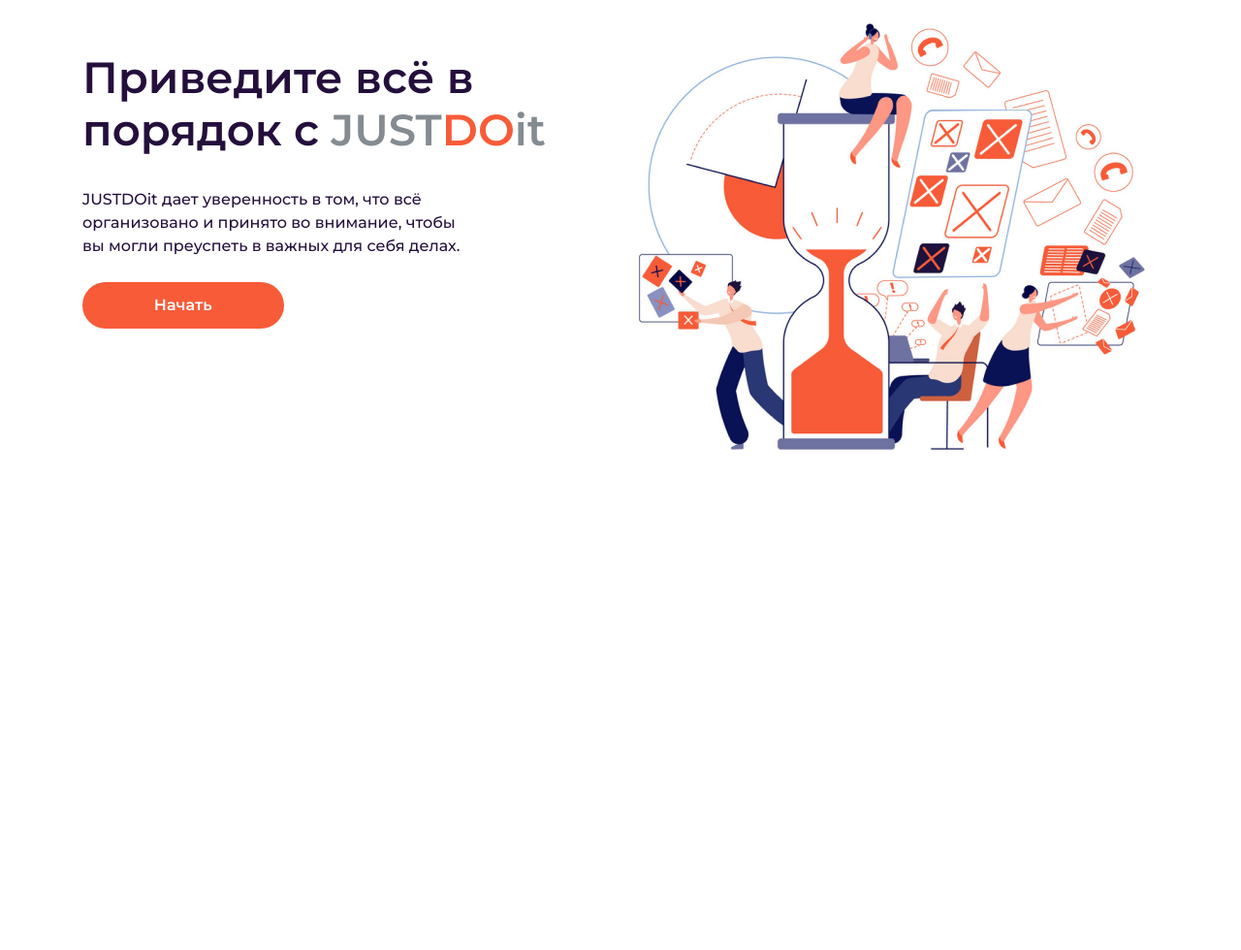
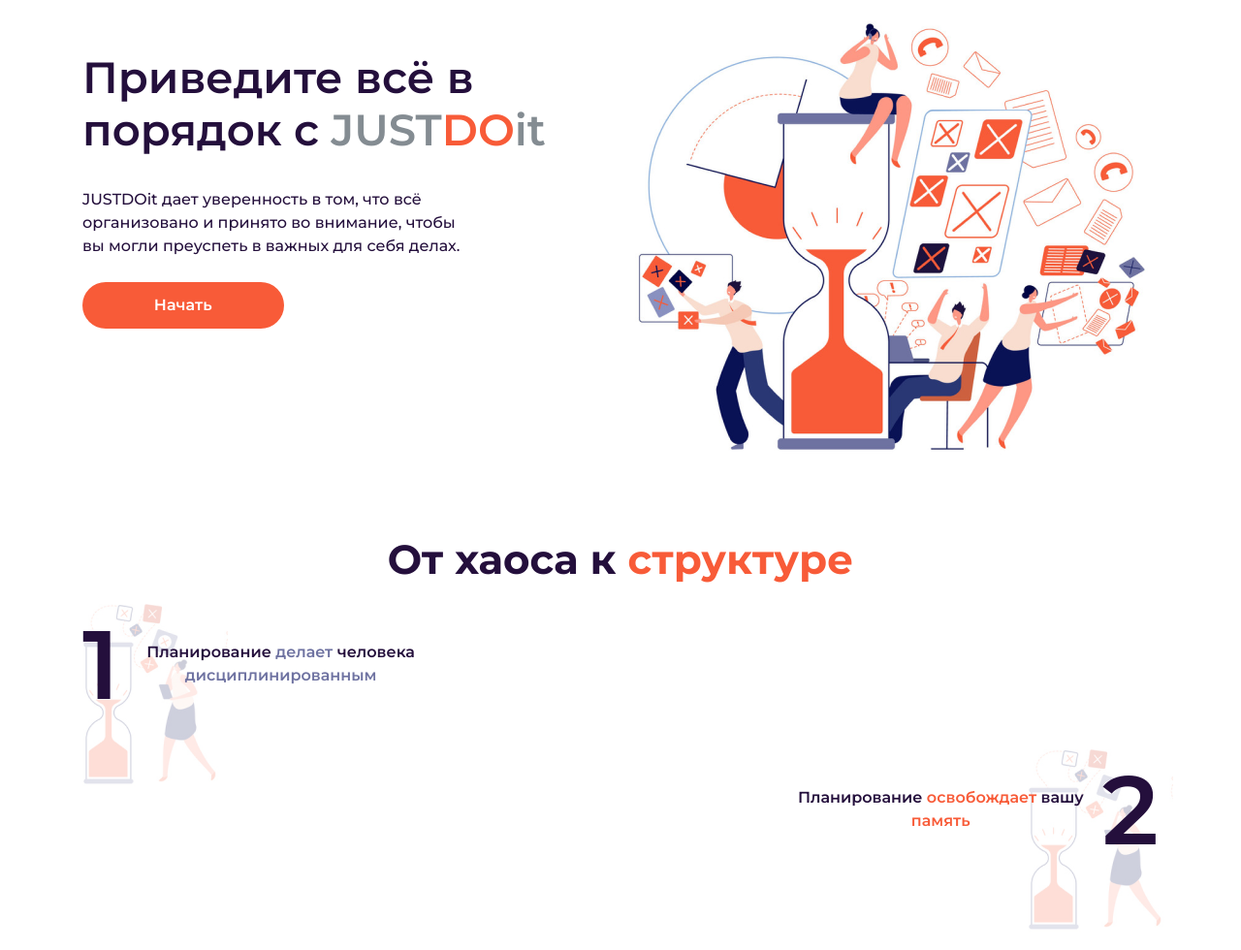
Before and after one commit to alyonaStartseva77/JUSTDOit, a website: page src/index.html in a window 1280 px wide. Shown: the part 127-1107 px from the top of the page at 97% size. Before the commit the page ends 1009 px from the top, so only its background shows below. Drawn offline with nearby package versions, Linux system fonts and the light colour scheme.

Commit message:
Added section "Advantages" Added template for advantage-item

```diff
--- a/src/index.html
+++ b/src/index.html
@@ -24,7 +24,7 @@
             <div class="col-md-3">
                 <a class="header__logo" href="#">
                     <img src="img/start-page/logo.png" alt="Logo JUSTDOit">
-                    <span>JUST<span class="logo-orange">DO</span>it</span>
+                    <span>JUST<span class="span-orange">DO</span>it</span>
                 </a>
             </div>
            <div class="col-lg-2 offset-lg-4 col-md-3 offset-md-2 my-3 my-md-0 col-sm-6">
@@ -38,9 +38,10 @@
        <main>
            <section class="about row">
               <div class="col-xl-6 col-lg-7">
+                  <!--flex-start -->
                   <div class="row">
                       <div class="col-lg-12">
-                          <h1>Приведите всё в порядок с <span class="about-grey">JUST<span class="logo-orange">DO</span>it</span></h1>
+                          <h1>Приведите всё в порядок с <span class="about-grey">JUST<span class="span-orange">DO</span>it</span></h1>
                       </div>
                   </div>
                   <div class="row">
@@ -55,11 +56,26 @@
                   </div>
               </div>
                <div class="about__bg col-xl-6 col-lg-5 d-none d-lg-block" >
-                   <img src="./img/start-page/about-bg.png" alt="">
+                   <img src="./img/start-page/about-bg.png" alt="This was a picture">
                </div>
            </section>
 
            <section class="advantages">
+                <h2>От хаоса к <span class="span-orange">структуре</span></h2>
+                <div class="row">
+                    <div class="col-12 advantages__item">
+                        <div class="item__text">
+                            <span class="item__number">1</span>
+                            <span class="item__description">Планирование <span class="span-blue">делает</span> человека <span class="span-blue">дисциплинированным</span></span>
+                        </div>
+                    </div>
+                    <div class="col-12 advantages__item advantages__item_reverse">
+                        <div class="item__text">
+                            <span class="item__number">2</span>
+                            <span class="item__description">Планирование <span class="span-orange">освобождает</span> вашу <span class="span-orange">память</span></span>
+                        </div>
+                    </div>
+                </div>
 
            </section>
        </main>
--- a/src/sass/style.sass
+++ b/src/sass/style.sass
@@ -28,8 +28,11 @@
     color: $white
     background-color: $dark-orange
 
-.logo-orange
+.span-orange
   color: $orange
+
+.span-blue
+  color: $light-blue
 
 .header
   padding-top: 30px
@@ -48,7 +51,7 @@
       background-color: $light-blue
 
 .about
-  padding: 90px 0 400px 0
+  padding: 90px 0 70px 0
   @media (max-width: 992px)
     padding-top: 30px
   h1
@@ -69,3 +72,35 @@
       margin-top: 0
     img
       width: 100%
+
+.advantages
+  text-align: center
+  h2
+    font-size: 42px
+    font-weight: 700
+
+  .advantages__item
+    position: relative
+    &:before
+      content: url(".././img/start-page/advantages/first.png")
+      position: absolute
+      left: 0
+    .item__text
+      position: relative
+      z-index: 1
+      display: flex
+      align-items: center
+      font-weight: 600
+      .item__number
+        font-size: 100px
+      .item__description
+        width: 30%
+
+  .advantages__item_reverse
+    &:before
+      right: 0
+      left: auto
+    .item__text
+      justify-content: flex-end
+    .item__description
+      order: -1
```
Also changed, not shown: src/css/style.css.
